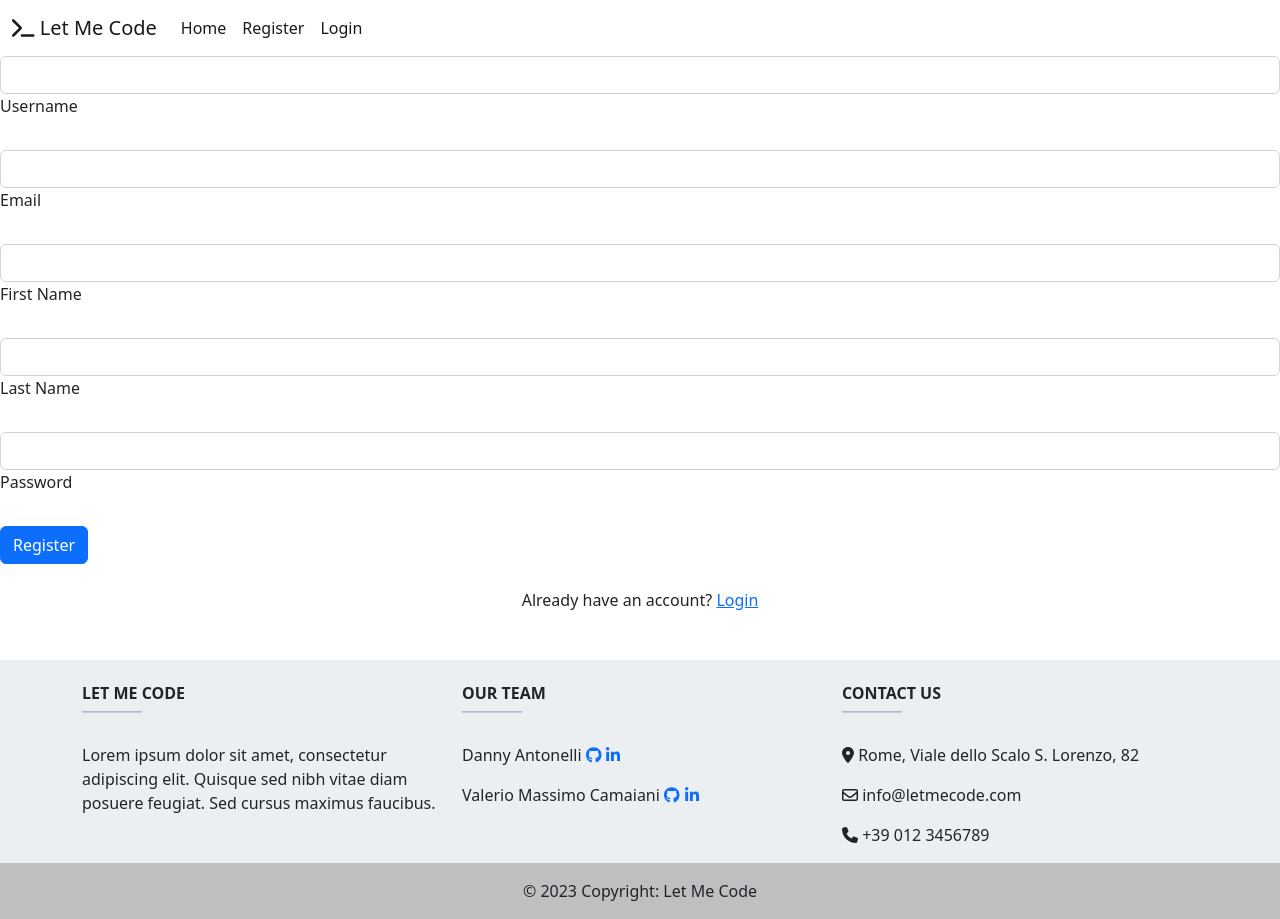
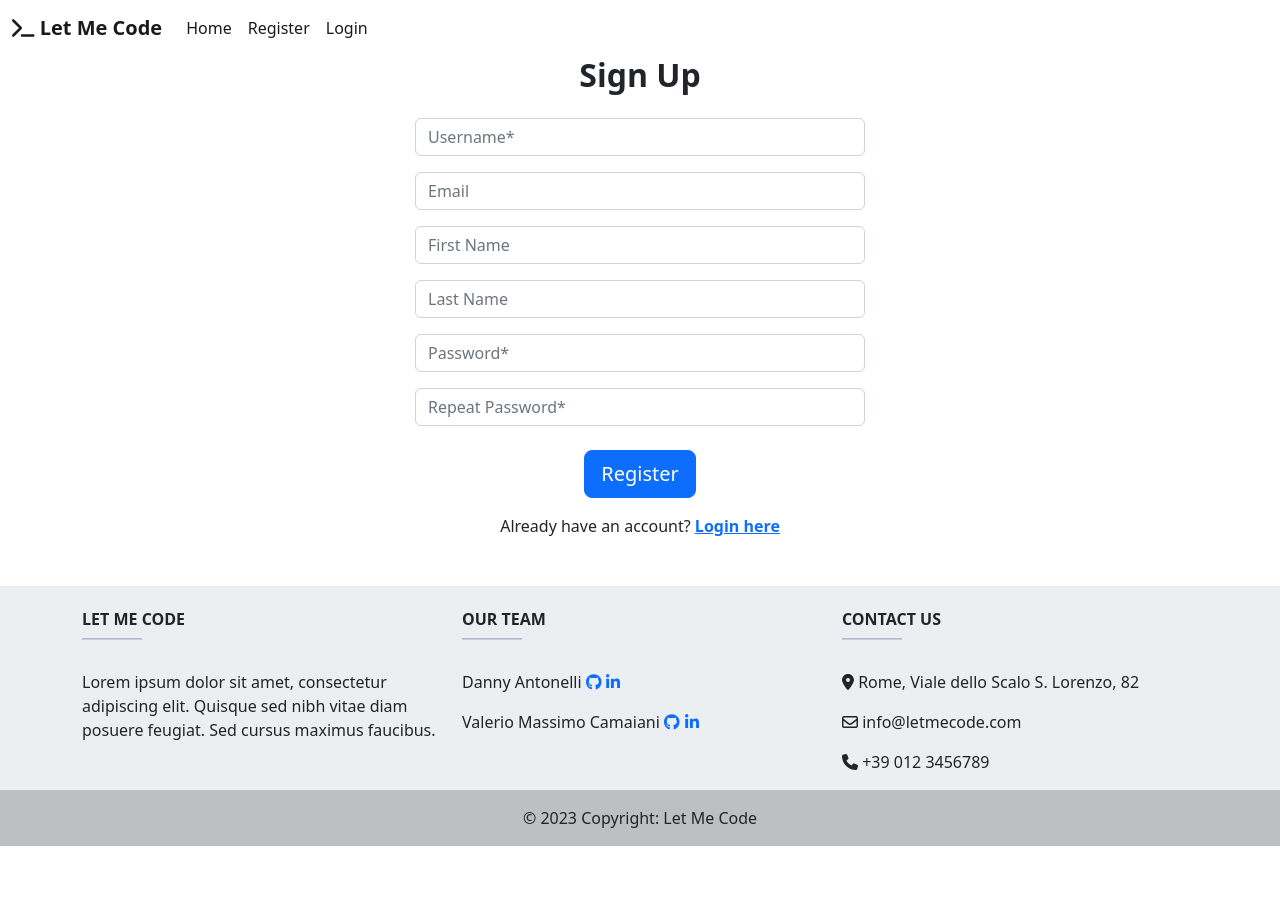
Before and after one commit to DannyAntonelli/Let-Me-Code, a Vue app in the folder frontend/: page /register in a window 1280 px wide. After the commit the page ends 846 px from the top, so only its background shows below. Built offline with nearby package versions, Linux system fonts and the light colour scheme.

Commit message:
Restyle register and login

```diff
--- a/frontend/src/components/Navbar.vue
+++ b/frontend/src/components/Navbar.vue
@@ -3,7 +3,7 @@
     <div class="container-fluid">
       <a class="navbar-brand" href="#">
         <font-awesome-icon icon="fa-solid fa-terminal" />
-        Let Me Code
+        <strong> Let Me Code </strong>
       </a>
       <button
         class="navbar-toggler"
--- a/frontend/src/views/Login.vue
+++ b/frontend/src/views/Login.vue
@@ -1,34 +1,47 @@
 <template>
-  <form @submit.prevent="handleLogin">
-    <div class="form-outline mb-4">
+  <div
+    class="alert alert-danger alert-dismissible fade show"
+    role="alert"
+    v-if="errorMessage"
+  >
+    <strong>Error during login:</strong> {{ errorMessage }}
+  </div>
+
+  <form
+    class="text-center"
+    style="max-width: 450px; margin: auto"
+    @submit.prevent="handleLogin"
+  >
+    <h2 class="text-center mb-4"><strong>Sign In</strong></h2>
+
+    <div class="mb-3">
       <input
         type="text"
         id="login-username"
         class="form-control"
         v-model="username"
+        placeholder="Username*"
         required
       />
-      <label class="form-label" for="login-username">Username</label>
     </div>
 
-    <div class="form-outline mb-4">
+    <div class="mb-3">
       <input
         type="password"
         id="login-password"
         class="form-control"
         v-model="password"
+        placeholder="Password*"
         required
       />
-      <label class="form-label" for="login-password">Password</label>
     </div>
 
-    <button type="submit" class="btn btn-primary btn-block mb-4">
-      Sign in
-    </button>
+    <button type="submit" class="btn btn-primary btn-lg">Log In</button>
 
-    <div class="text-center">
-      <p>Not a member? <router-link to="/register">Register</router-link></p>
-    </div>
+    <p class="mt-3">
+      Don't have an account?
+      <router-link to="/register"><strong>Register</strong></router-link>
+    </p>
   </form>
 </template>
 
@@ -42,6 +55,7 @@ export default {
     return {
       username: "",
       password: "",
+      errorMessage: "",
     };
   },
 
@@ -56,6 +70,7 @@ export default {
         })
         .catch((error) => {
           console.log(error);
+          this.errorMessage = error.message;
         });
     },
   },
--- a/frontend/src/views/Register.vue
+++ b/frontend/src/views/Register.vue
@@ -1,69 +1,88 @@
 <template>
-  <form @submit.prevent="handleRegister">
-    <div class="form-outline mb-4">
+  <div
+    class="alert alert-danger alert-dismissible fade show"
+    role="alert"
+    v-if="errorMessage"
+  >
+    <strong>Error during login:</strong> {{ errorMessage }}
+  </div>
+
+  <form
+    class="text-center"
+    style="max-width: 450px; margin: auto"
+    @submit.prevent="handleRegister"
+  >
+    <h2 class="text-center mb-4"><strong>Sign Up</strong></h2>
+
+    <div class="mb-3">
       <input
         type="text"
         id="register-username"
         class="form-control"
         v-model="username"
+        placeholder="Username*"
         required
       />
-      <label class="form-label" for="register-username">Username</label>
     </div>
 
-    <div class="form-outline mb-4">
+    <div class="mb-3">
       <input
         type="email"
         id="register-email"
         class="form-control"
         v-model="email"
-        required
+        placeholder="Email"
       />
-      <label class="form-label" for="register-email">Email</label>
     </div>
 
-    <div class="form-outline mb-4">
+    <div class="mb-3">
       <input
         type="text"
         id="register-first-name"
         class="form-control"
         v-model="firstName"
-        required
+        placeholder="First Name"
       />
-      <label class="form-label" for="register-first-name">First Name</label>
     </div>
 
-    <div class="form-outline mb-4">
+    <div class="mb-3">
       <input
         type="text"
         id="register-last-name"
         class="form-control"
         v-model="lastName"
-        required
+        placeholder="Last Name"
       />
-      <label class="form-label" for="register-last-name">Last Name</label>
     </div>
 
-    <div class="form-outline mb-4">
+    <div class="mb-3">
       <input
         type="password"
         id="register-password"
         class="form-control"
         v-model="password"
+        placeholder="Password*"
         required
       />
-      <label class="form-label" for="register-password">Password</label>
     </div>
 
-    <button type="submit" class="btn btn-primary btn-block mb-4">
-      Register
-    </button>
+    <div class="mb-4">
+      <input
+        type="password"
+        id="register-password"
+        class="form-control"
+        v-model="repeatedPassword"
+        placeholder="Repeat Password*"
+        required
+      />
+    </div>
 
-    <div class="text-center">
-      <p>
-        Already have an account? <router-link to="/login">Login</router-link>
-      </p>
-    </div>
+    <button type="submit" class="btn btn-primary btn-lg">Register</button>
+
+    <p class="mt-3">
+      Already have an account?
+      <router-link to="/login"><strong>Login here</strong></router-link>
+    </p>
   </form>
 </template>
 
@@ -80,11 +99,17 @@ export default {
       firstName: "",
       lastName: "",
       password: "",
+      repeatedPassword: "",
+      errorMessage: "",
     };
   },
 
   methods: {
     handleRegister() {
+      if (this.password !== this.repeatedPassword) {
+        alert("Passwords do not match!");
+        return;
+      }
       register(
         this.username,
         this.email,
@@ -102,10 +127,12 @@ export default {
             })
             .catch((error) => {
               console.log(error);
+              this.errorMessage = error.message;
             });
         })
         .catch((error) => {
           console.log(error);
+          this.errorMessage = error.message;
         });
     },
   },
```
